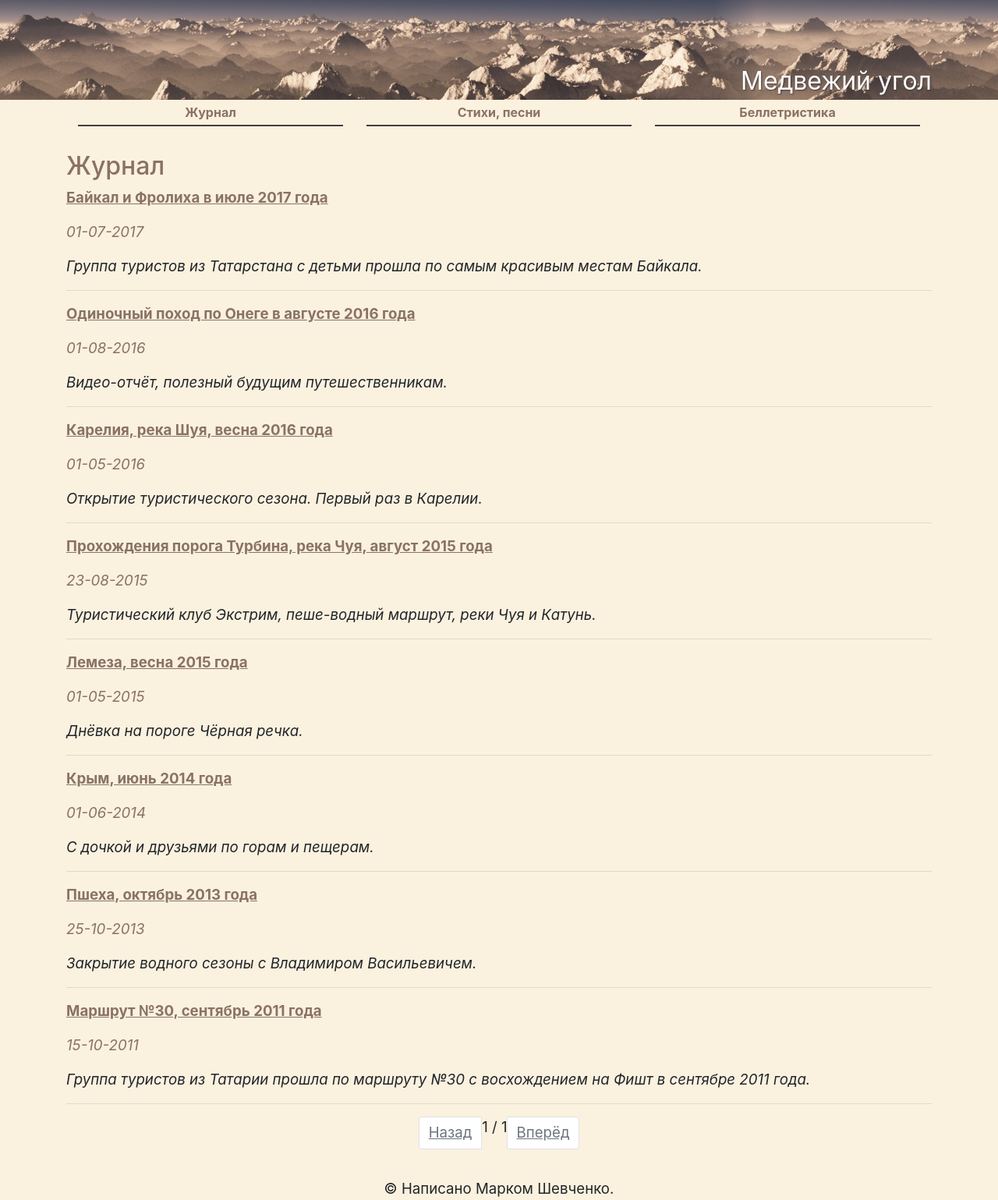
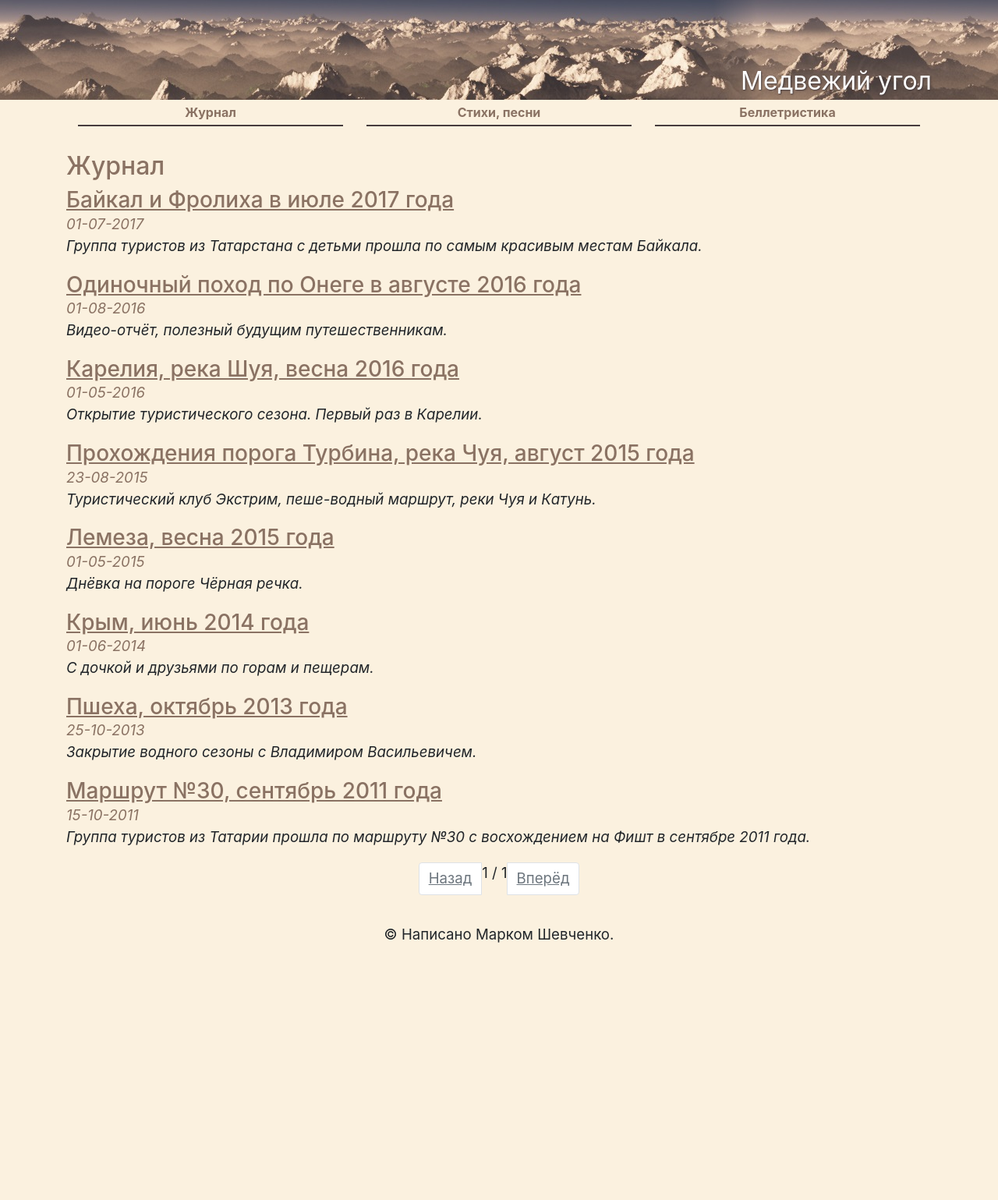
Before and after one commit to mark-shevchenko-name/mark-shevchenko-name.github.io, a Jekyll site: the page built from blog/index.html, in a window 1280 px wide. Shown: the whole page at 78% size. Built offline with Jekyll 4.4.1, drawn with Linux system fonts in a browser that asks for light colours; the list of posts is cut into pages by our own code; after the commit the page ends 1213 px from its top, so only the background shows below that.

Commit message:
Отлаживаю внешний вид постов

```diff
--- a/blog/index.html
+++ b/blog/index.html
@@ -5,12 +5,15 @@ title: Журнал
 
 <h2>Журнал</h2>
 
+<div class="blog">
 {% for post in paginator.posts %}
-  <p><strong><a href="{{ post.url }}">{{ post.title }}</a></strong></p>
-  <p><time>{{ post.date | date: "%d-%m-%Y" }}</time></p>
-  <p><em>{{ post.excerpt | strip_html | normalize_whitespace | escape }}</em></p>
-  <hr />
+  <div class="blog-post">
+    <h3><a href="{{ post.url }}">{{ post.title }}</a></h3>
+    <p><time>{{ post.date | date: "%d-%m-%Y" }}</time></p>
+    <p><em>{{ post.excerpt | strip_html | normalize_whitespace | escape }}</em></p>
+  </div>
 {% endfor %}
+</div>
 
 <nav>
   <ul class="pagination justify-content-center">
--- a/css/main.css
+++ b/css/main.css
@@ -75,6 +75,15 @@ header > .container {
 .breadcrumbs {
 	font-size: 16px;
 	margin-bottom: 2em;
+}
+
+.blog-post {
+	margin-bottom: 1em;
+}
+
+.blog-post > h3,
+.blog-post > p {
+	margin-bottom: 0;
 }
 
 .lyrics > p {
```
